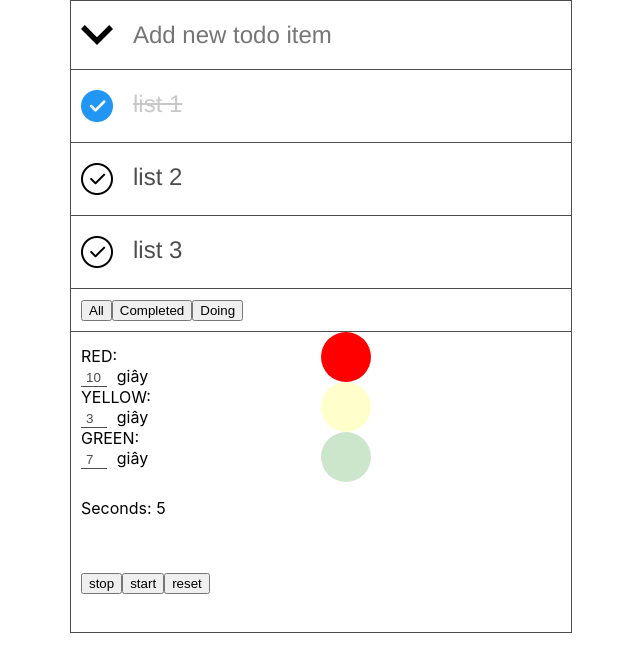
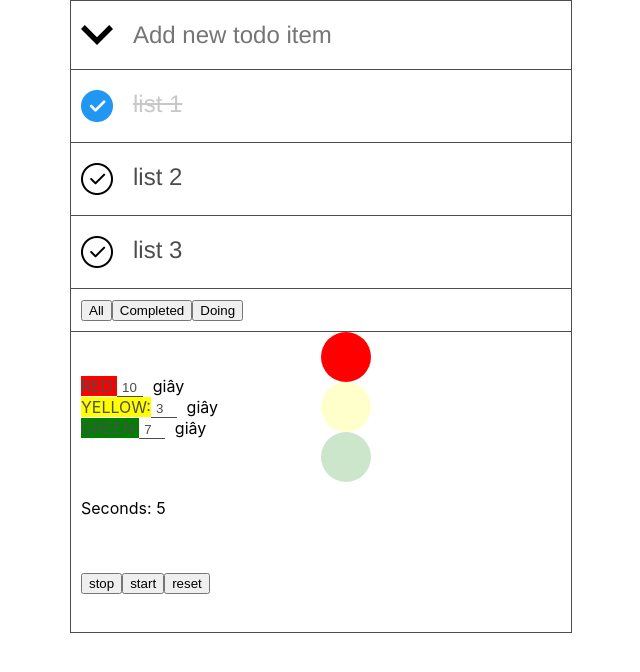
Before and after one commit to PigHead98/reactJs_todoList_trafficLight, a React (Create React App) app: page / in a window 1280 px wide. Shown: the top 672 px of the page, without its empty margins (319-959 px from the left). Built offline with nearby package versions, Linux system fonts and the light colour scheme.

Commit message:
new feature on traffic light

```diff
--- a/src/App.js
+++ b/src/App.js
@@ -102,7 +102,7 @@ class App extends Component {
                     colorLight: update
                 } );
                 this.resetLight();
-                alert(' Completed!!! ');
+                alert( ' Time of this color has been changed!!! ' );
             }
         }
     }
@@ -155,6 +155,35 @@ class App extends Component {
             lightSetting: this.nextColor( item.currenColor ),
             seconds: 0
         } );
+    }
+
+    chooseColor() {
+        return ( color ) => {
+            this.stopTime();
+            let timeNow;
+            switch ( color ) {
+                case this.RED:
+                    timeNow = this.RED_TIME;
+                    break;
+                case this.YELLOW:
+                    timeNow = this.YELLOW_TIME;
+                    break;
+                case this.GREEN:
+                    timeNow = this.GREEN_TIME;
+                    break;
+                default :
+                    alert( 'error' );
+            }
+            this.setState( {
+                lightSetting: [
+                    {
+                        currenColor: color,
+                        timeColor: timeNow
+                    }
+                ],
+                seconds: 0
+            } );
+        }
     }
 
     onClickItem( item ) {
@@ -355,6 +384,7 @@ class App extends Component {
                     resetLight={ this.resetLight }
                     onTimeChange={ this.onTimeChange }
                     timeOnKeyUp={ this.timeOnKeyUp() }
+                    chooseColor={ this.chooseColor() }
                 />
             </div>
         );
--- a/src/trafficLight/trafficLight.css
+++ b/src/trafficLight/trafficLight.css
@@ -11,6 +11,11 @@
 }
 .traffic-light__input {
     margin-left: 10px;
+}
+
+.traffic-light__input a {
+    text-decoration: none;
+    color: #4d4d4d;
 }
 
 .traffic-light__input input {
--- a/src/trafficLight/trafficLight.js
+++ b/src/trafficLight/trafficLight.js
@@ -61,7 +61,7 @@ class TrafficLight extends Component {
             starTime,
             resetLight,
             timeOnKeyUp,
-            test
+            chooseColor
         } = this.props;
 
 
@@ -86,37 +86,50 @@ class TrafficLight extends Component {
                 <div className="traffic-light__row">
                     <div className="traffic-light__col">
                         <div className="traffic-light__input">
-                            RED: <br/>
+                            <a
+                                href="javascrip:void(0)"
+                                className="color-red"
+                                onClick={ () => chooseColor( this.red ) }
+                            >RED:</a>
                             <input
                                 type="text"
                                 value={ this.state.valueTime.red }
                                 onChange={ this.onTimeChange( this.red ) }
-                                onKeyUp={ (e) => timeOnKeyUp( e,this.red,this.state.valueTime.red ) }
+                                onKeyUp={ ( e ) => timeOnKeyUp( e, this.red, this.state.valueTime.red ) }
                             /> giây
                         </div>
                         <div className="traffic-light__input">
-                            YELLOW: <br/>
+                            <a href="javascrip:void(0)"
+                               className="color-yellow"
+                               onClick={ () => chooseColor( this.yellow ) }
+                            >YELLOW:</a>
                             <input
                                 type="text"
                                 value={ this.state.valueTime.yellow }
                                 onChange={ this.onTimeChange( this.yellow ) }
-                                onKeyUp={ (e) => timeOnKeyUp( e,this.yellow,this.state.valueTime.yellow ) }
+                                onKeyUp={ ( e ) => timeOnKeyUp( e, this.yellow, this.state.valueTime.yellow ) }
                             /> giây
                         </div>
                         <div className="traffic-light__input">
-                            GREEN: <br/>
+                            <a
+                                href="javascrip:void(0)"
+                                className="color-green"
+                                onClick={ () => chooseColor( this.green ) }
+                            >
+                                GREEN:
+                            </a>
                             <input
                                 type="text"
                                 value={ this.state.valueTime.green }
                                 onChange={ this.onTimeChange( this.green ) }
-                                onKeyUp={ (e) => timeOnKeyUp( e,this.green,this.state.valueTime.green ) }
+                                onKeyUp={ ( e ) => timeOnKeyUp( e, this.green, this.state.valueTime.green ) }
                             /> giây
                         </div>
                     </div>
                     <div className="traffic-light__col">
-                        <div className={ classTrafficLightRed }/>
-                        <div className={ classTrafficLightYellow }/>
-                        <div className={ classTrafficLightGreen }/>
+                        <div onClick={ () => chooseColor( this.red ) } className={ classTrafficLightRed }/>
+                        <div onClick={ () => chooseColor( this.yellow ) } className={ classTrafficLightYellow }/>
+                        <div onClick={ () => chooseColor( this.green ) } className={ classTrafficLightGreen }/>
                     </div>
                 </div>
                 <div className="custom__traffic-light">
```
